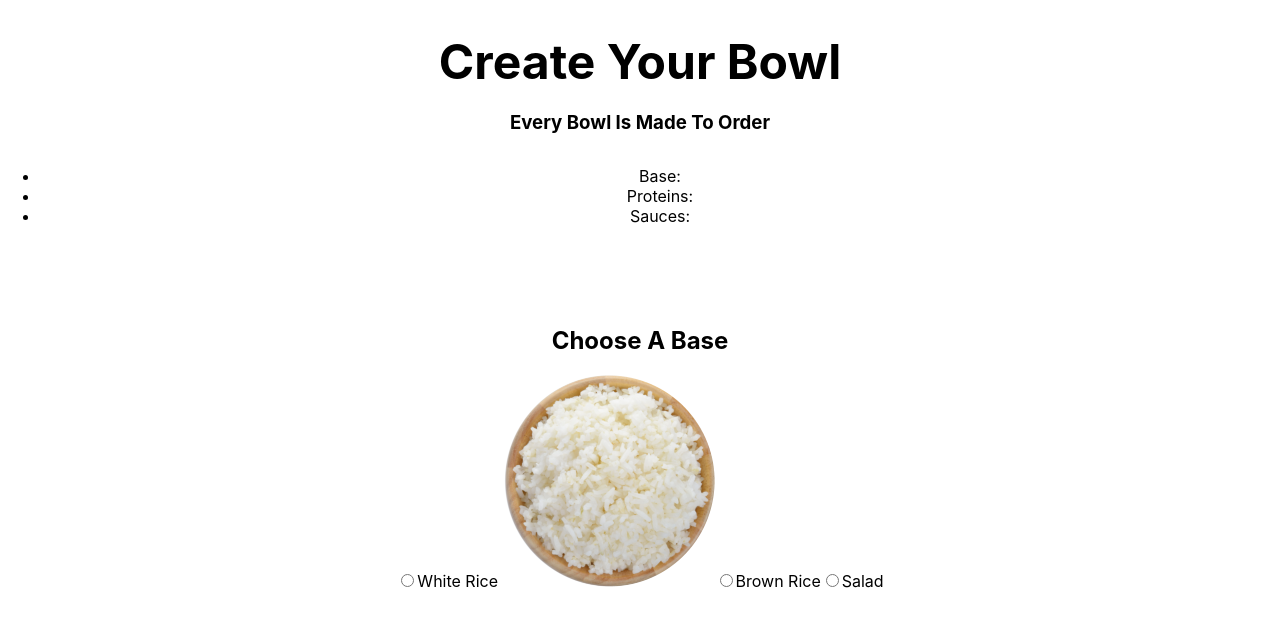
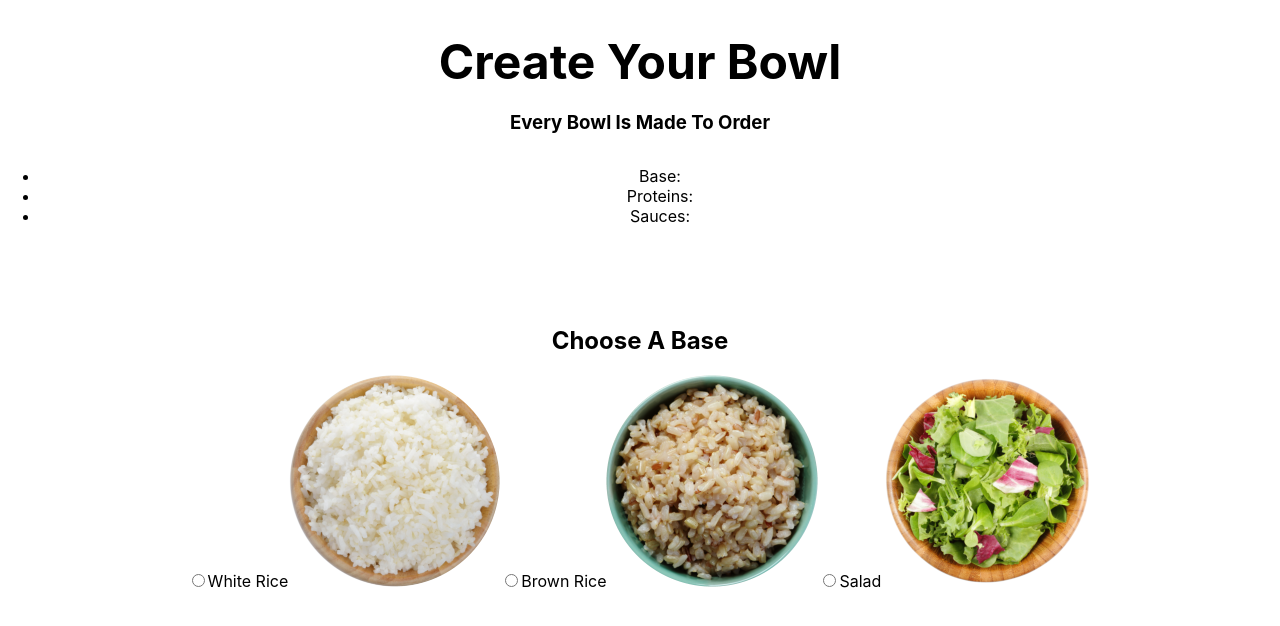
Before and after one commit to billyxuding/PokeSquare, a React (Create React App) app in the folder client/: page / in a window 1280 px wide. Shown: the top 626 px of the page. Built offline with nearby package versions, Linux system fonts and the light colour scheme.

Commit message:
created all three base labels with pictures

```diff
--- a/client/src/Components/Menu.js
+++ b/client/src/Components/Menu.js
@@ -1,5 +1,7 @@
 import React, { useState } from 'react';
-import whiteRice from '../Images/bases/white-rice.png'
+import whiteRice from '../Images/bases/white-rice.png';
+import brownRice from '../Images/bases/brown-rice.png';
+import salad from '../Images/bases/salad.png';
 
 const Menu = () => {
 	const [bowl, setBowl] = useState({
@@ -7,6 +9,7 @@ const Menu = () => {
 		proteins: [],
 		sauces: []
 	});
+	const [showLabel, setShowLabel] = useState(false);
 
 	const submitHandler = e => {
 	}
@@ -20,12 +23,27 @@ const Menu = () => {
 			</ul>
 			<form className="menu" onSubmit={ submitHandler }>
 				<h2>Choose A Base</h2>
-				<input type="radio" name="base" value="white rice" id="white-rice" onChange={ e => setBowl({ ...bowl, [e.target.name]: e.target.value })} />
-				<label htmlFor="white-rice">White Rice <img src={ whiteRice } alt="white rice"/></label>
-				<input type="radio" name="base" value="brown rice" id="brown-rice" onChange={ e => setBowl({ ...bowl, [e.target.name]: e.target.value })} />
-				<label htmlFor="brown-rice">Brown Rice</label>
-				<input type="radio" name="base" value="salad" id="salad" onChange={ e => setBowl({ ...bowl, [e.target.name]: e.target.value })} />
-				<label htmlFor="salad">Salad</label>
+				<input
+					type="radio" name="base" value="white rice" id="white-rice"
+					onChange={ e => setBowl({ ...bowl, [e.target.name]: e.target.value })} />
+				<label htmlFor="white-rice">
+					White Rice
+					<img src={ whiteRice } alt="white rice" />
+				</label>
+				<input
+					type="radio" name="base" value="brown rice" id="brown-rice"
+					onChange={ e => setBowl({ ...bowl, [e.target.name]: e.target.value })} />
+				<label htmlFor="brown-rice">
+					Brown Rice
+					<img src={ brownRice } alt="brown rice" />
+				</label>
+				<input
+					type="radio" name="base" value="salad" id="salad"
+					onChange={ e => setBowl({ ...bowl, [e.target.name]: e.target.value })} />
+				<label htmlFor="salad">
+					Salad
+					<img src={ salad } alt="salad"/>
+				</label>
 			</form>
         </>
     )
```
